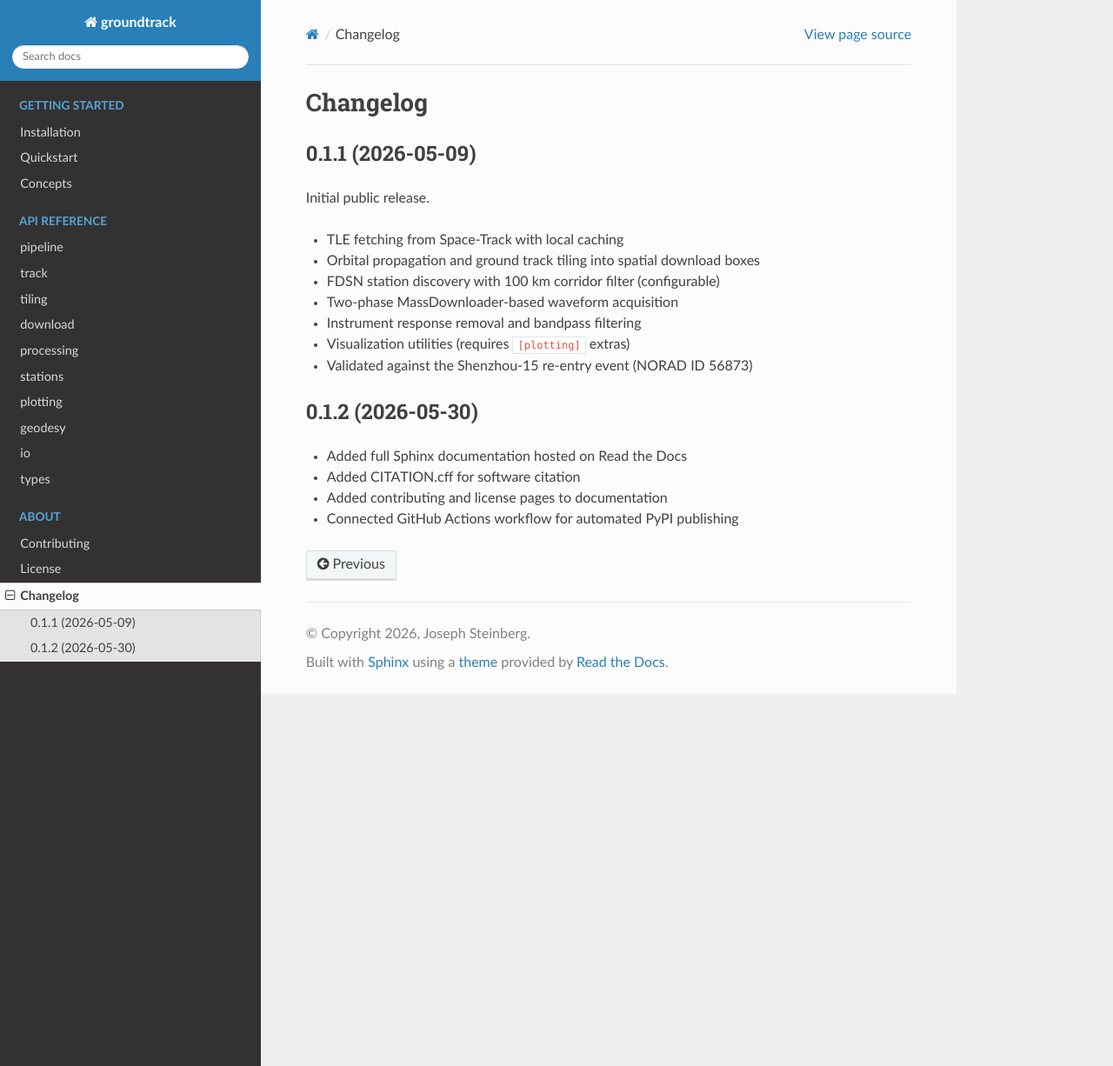
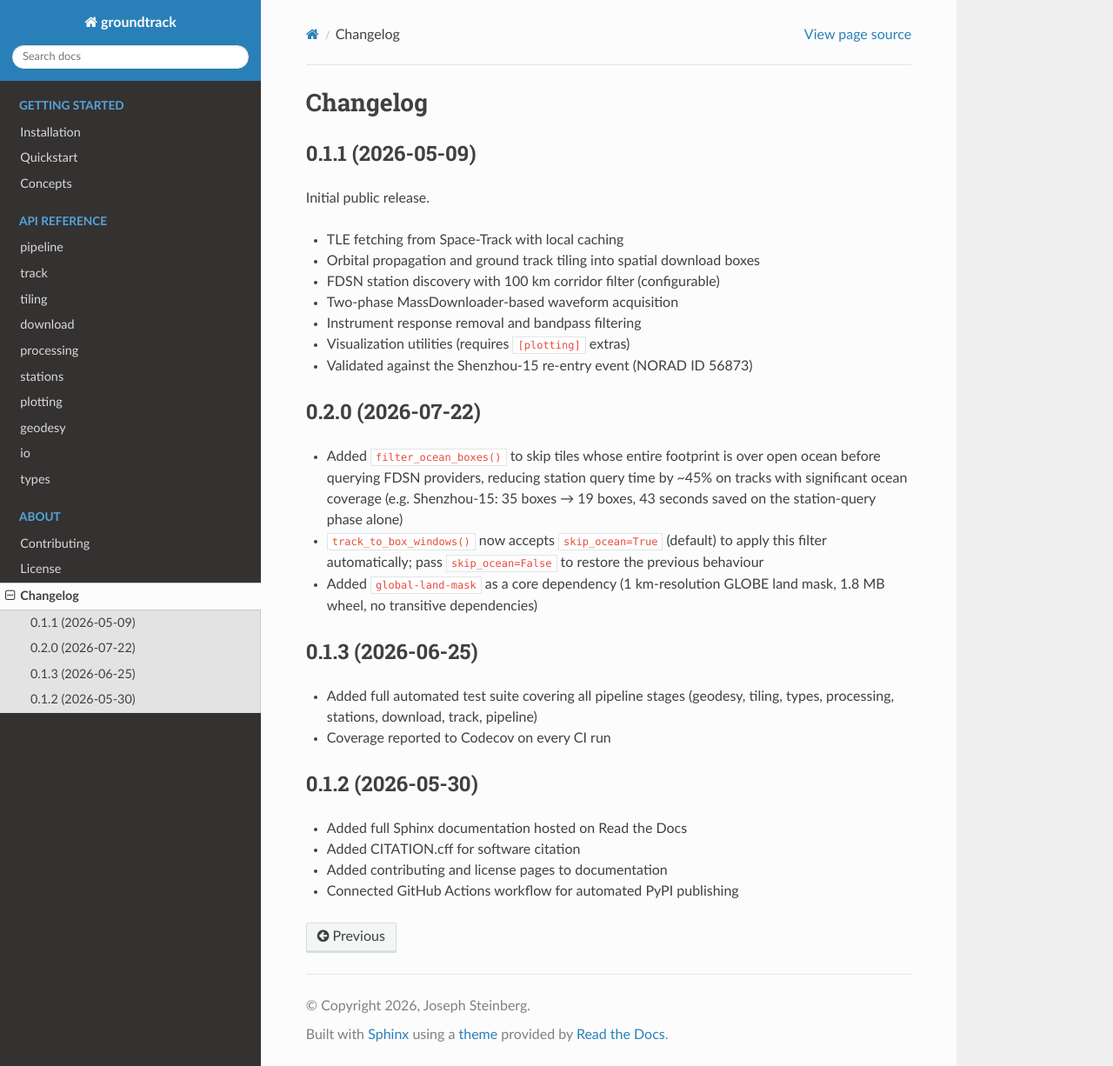
Before and after one commit to jsteinberg34/groundtrack, a Sphinx documentation site: the page built from docs/changelog.rst, in a window 1280 px wide and 1226 px high. Shown: the whole window at 87% size. Built offline with Sphinx 7.4.7 and the Read the Docs theme 3.1.0, drawn with Linux system fonts in a browser that asks for light colours.

Commit message:
docs: update changelog, concepts, tiling API, and README for 0.2.0

```diff
--- a/docs/api/tiling.rst
+++ b/docs/api/tiling.rst
@@ -7,6 +7,8 @@ The core design decision here is that boxes are defined in along-track chunks ra
 
 Boxes overlap by ``overlap_km`` (default 50 km) to ensure stations near the boundary between adjacent boxes get picked up by at least one box. Each box also gets a time window padded by ``pre_pad_minutes`` before and ``post_pad_minutes`` after the segment's actual track times, to capture waveform arrivals that occur slightly before or after the object passes overhead.
 
+By default, ``track_to_box_windows`` automatically drops boxes whose entire footprint is over open ocean using ``filter_ocean_boxes``. Since seismic stations only exist on land, these boxes would always return zero results from FDSN. Pass ``skip_ocean=False`` to disable this behaviour.
+
 .. automodule:: groundtrack.tiling
    :members:
    :undoc-members:
--- a/docs/changelog.rst
+++ b/docs/changelog.rst
@@ -14,6 +14,19 @@ Initial public release.
 - Visualization utilities (requires ``[plotting]`` extras)
 - Validated against the Shenzhou-15 re-entry event (NORAD ID 56873)
 
+0.2.0 (2026-07-22)
+------------------
+
+- Added ``filter_ocean_boxes()`` to skip tiles whose entire footprint is over open ocean before querying FDSN providers, reducing station query time by ~45% on tracks with significant ocean coverage (e.g. Shenzhou-15: 35 boxes → 19 boxes, 43 seconds saved on the station-query phase alone)
+- ``track_to_box_windows()`` now accepts ``skip_ocean=True`` (default) to apply this filter automatically; pass ``skip_ocean=False`` to restore the previous behaviour
+- Added ``global-land-mask`` as a core dependency (1 km-resolution GLOBE land mask, 1.8 MB wheel, no transitive dependencies)
+
+0.1.3 (2026-06-25)
+------------------
+
+- Added full automated test suite covering all pipeline stages (geodesy, tiling, types, processing, stations, download, track, pipeline)
+- Coverage reported to Codecov on every CI run
+
 0.1.2 (2026-05-30)
 ------------------
 
--- a/docs/concepts.rst
+++ b/docs/concepts.rst
@@ -25,6 +25,8 @@ Rather than working with the full track at once, groundtrack divides it into ove
 The boxes overlap by 50 km. This ensures that a station near the boundary between two boxes gets captured by at least one of them, rather than falling through the gap.
 
 Each box is independent — it has its own geographic bounds, its own time window, and its own output directory. This design makes the download step resumable: if a run gets interrupted, boxes that were already completed are skipped on the next run.
+
+Before passing boxes to the download stage, groundtrack automatically drops any box whose entire footprint is over open ocean. Since seismic stations only exist on land, an all-ocean box will always return zero stations from FDSN — querying it wastes time without any possibility of data. The check uses a 1 km-resolution global land mask (GLOBE dataset) sampled across a 5×5 grid of points covering each box. For re-entry tracks with significant ocean legs, this typically eliminates 40–50% of boxes and reduces station-query wall time by a similar fraction.
 
 Two-Phase Download
 ------------------
```
Also changed, not shown: README.md (+6 -1 lines).
